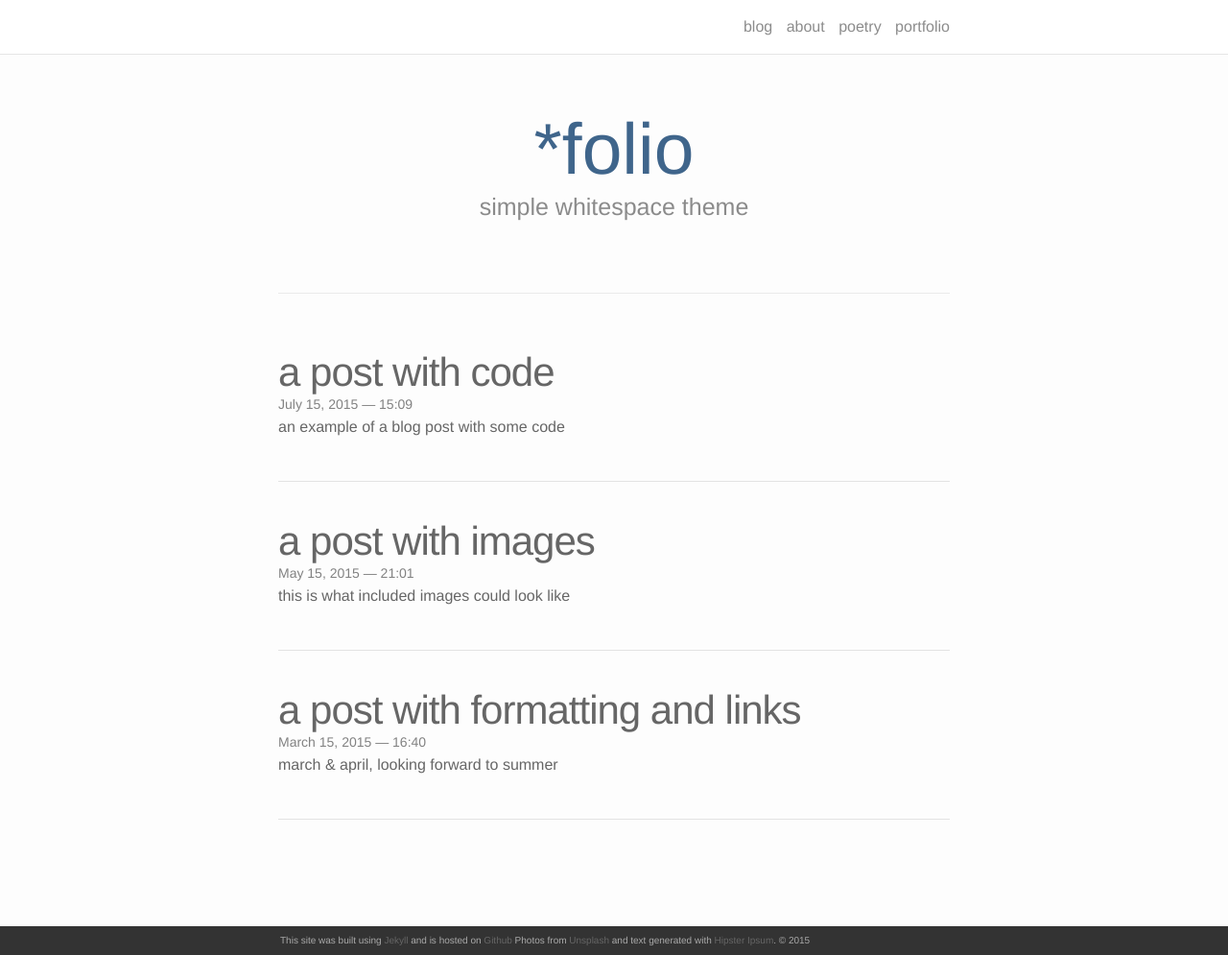
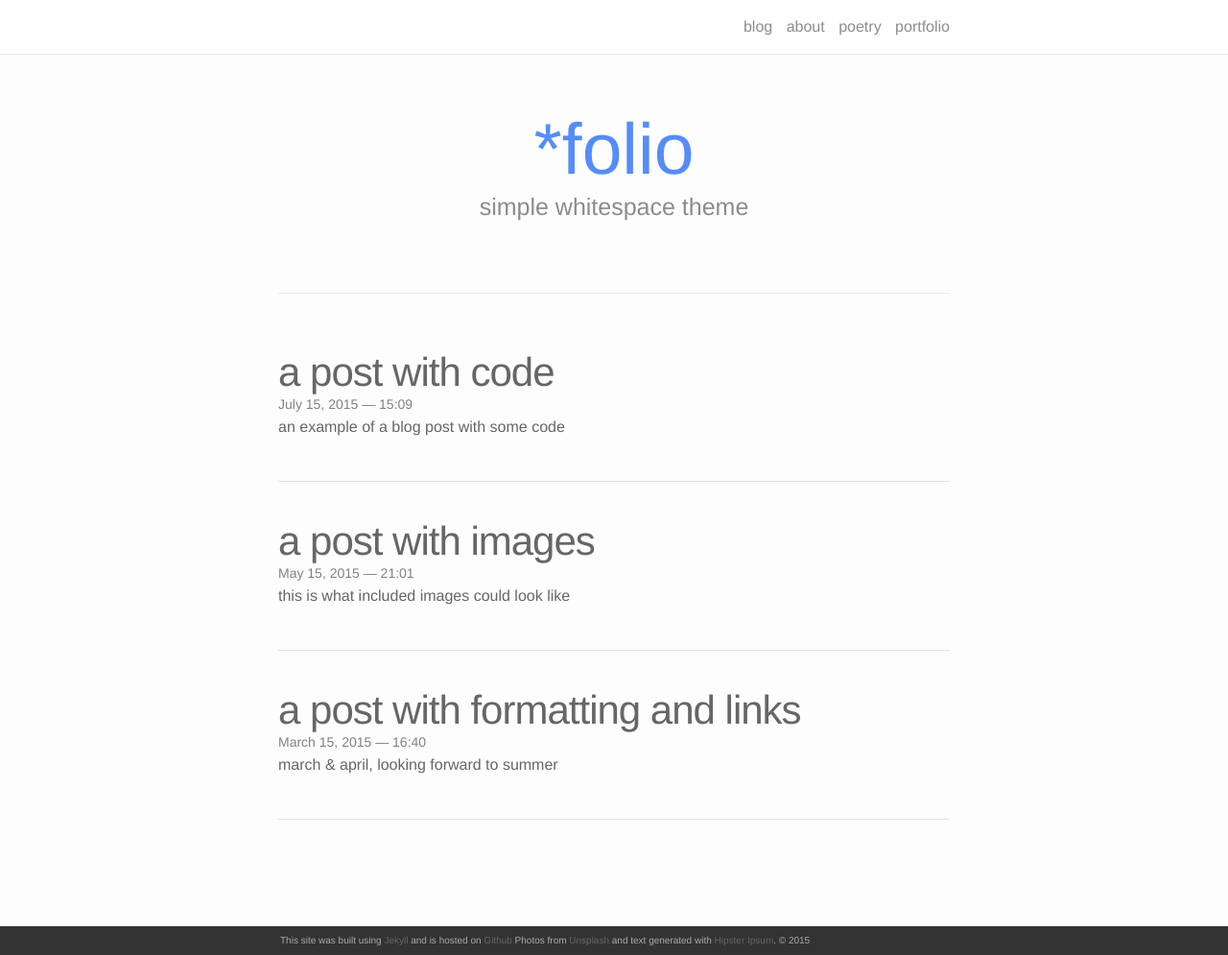
Before and after one commit to jonahthelion/jonahthelion.github.io, a Jekyll site: the page built from index.html, in a window 1280 px wide and 995 px high. Shown: the whole window at 96% size. Built offline with Jekyll 4.4.1, drawn with Linux system fonts in a browser that asks for light colours; nearby versions of some CDN libraries; the list of posts is cut into pages by our own code.

Commit message:
change color

```diff
--- a/_sass/_base.scss
+++ b/_sass/_base.scss
@@ -31,6 +31,7 @@ $green: #11D68B;
 $lime_green: #B7D12A;
 $purple: #B509AC;
 $dark_blue: #036;
+$light_blue: #1e67f8;
 
 
 $grey-color-dark: #333;   /* footer */
@@ -38,7 +39,7 @@ $grey-color-light: #ddd;  /* navigation bar border */
 $text-color:     #666;
 
 /* Set theme color *************************/
-$theme-color:   $dark_blue;
+$theme-color:   $light_blue;
 
 
 /************************************************************/
```
